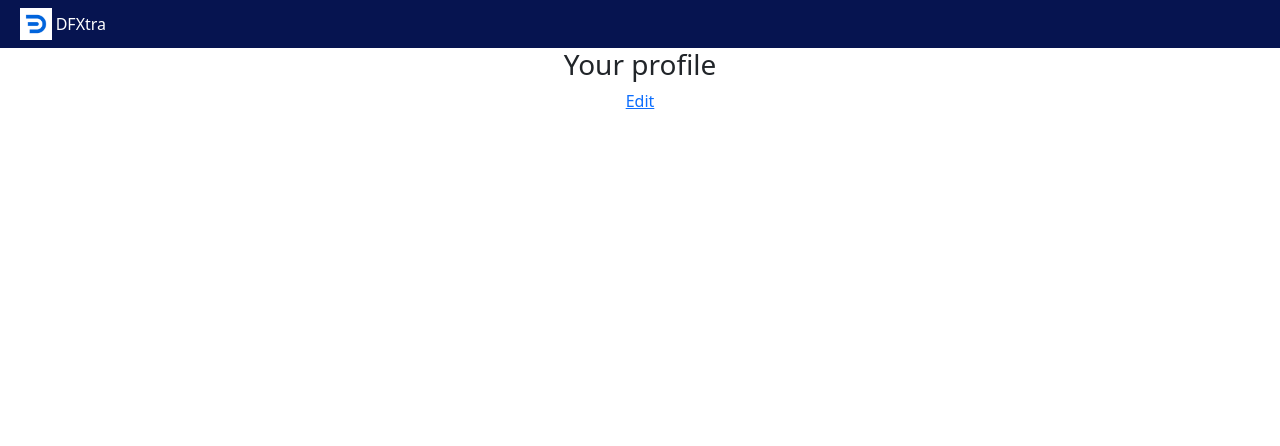
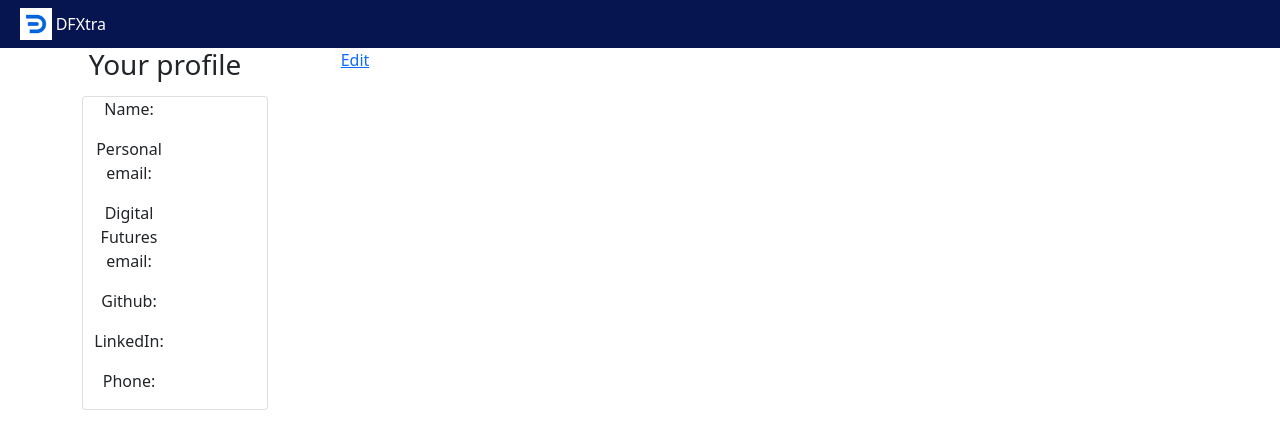
Before and after one commit to dfGroup2/team-engineering-frontend, a React (Create React App) app in the folder frontend/: page / in a window 1280 px wide. Shown: the top 446 px of the page. Built offline with nearby package versions, Linux system fonts and the light colour scheme.

Commit message:
added some bootstrap styling

```diff
--- a/frontend/src/Components/ProfileInfo.jsx
+++ b/frontend/src/Components/ProfileInfo.jsx
@@ -3,7 +3,7 @@ import PropTypes from 'prop-types'
 
 const ProfileInfo = props => {
     return (
-        <div>
+        <div className="col-6">
             <p>Name:</p>
             <p>Personal email:</p>
             <p>Digital Futures email:</p>
--- a/frontend/src/Components/ProfileSection.jsx
+++ b/frontend/src/Components/ProfileSection.jsx
@@ -1,11 +1,19 @@
 import React from 'react'
 import PropTypes from 'prop-types'
+import ProfileInfo from './ProfileInfo'
 import { Link } from 'react-router-dom';
 const ProfileSection = props => {
 	return (
-		<div>
-			<h3>Your profile</h3>
-			<Link to="/">Edit</Link>
+		<div className="container">
+			<div className="row">
+				<h3 className="col-2">Your profile</h3>
+				<br />
+				<br />
+				<Link className="col-2" to="/">Edit</Link>
+			</div>
+			<div className="col-2 card">
+				<ProfileInfo />
+			</div>
 		</div>
 	)
 }
```
Also changed, not shown: 1 other file (tests, documents, lock files or other folders).
